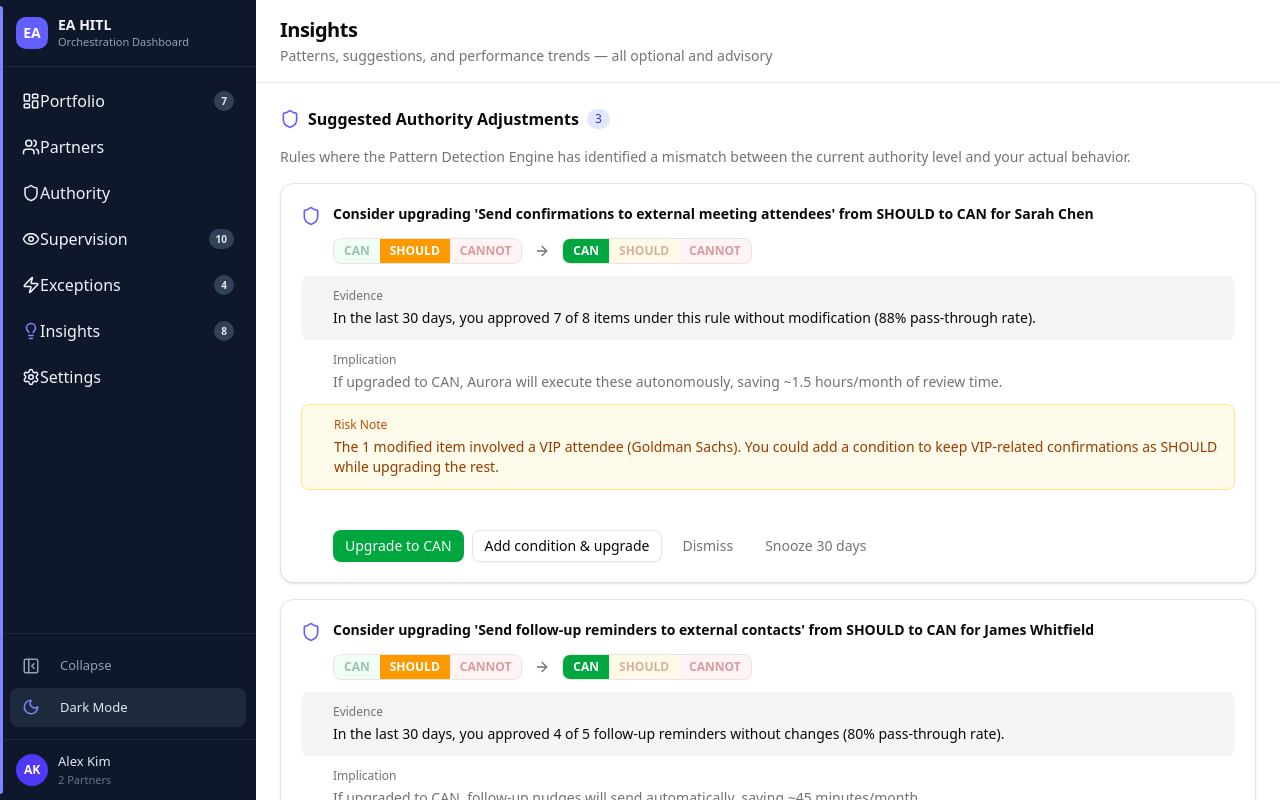
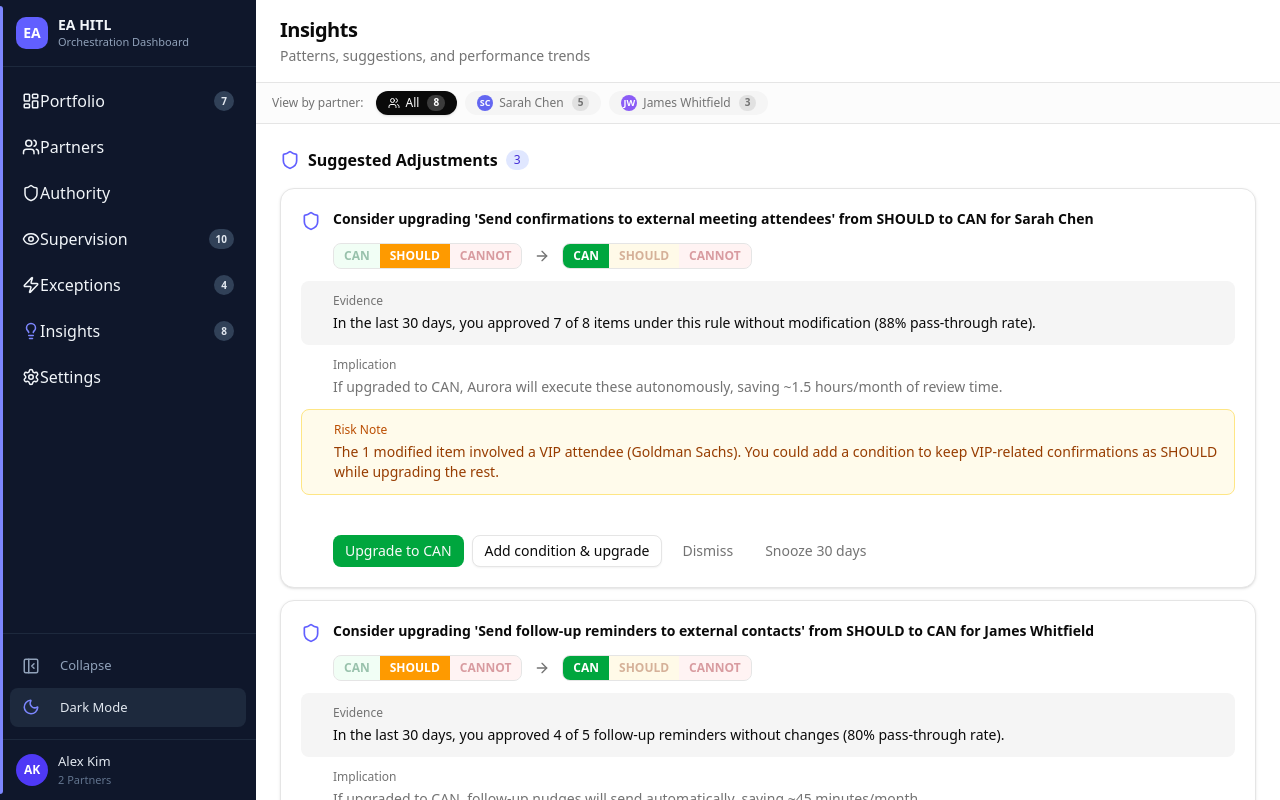
Before and after one commit to dhruvagmck/EADash, a React (Vite) app: page /insights in a window 1280 px wide. Built offline with nearby package versions, Linux system fonts and the light colour scheme.

Commit message:
Implement partner filtering across multiple views, including SupervisionQueue, ExceptionsView, InsightsView, AuthorityEditor, and PartnerProfileView. Update imports for PartnerFilterBar and enhance state management for selected partners and counts in each component.

```diff
--- /dev/null
+++ b/src/components/shared/PartnerFilterBar.tsx
@@ -0,0 +1,104 @@
+import type { Partner } from "@/data/types"
+import { cn } from "@/lib/utils"
+import { Users } from "lucide-react"
+
+interface PartnerFilterBarProps {
+  partners: Partner[]
+  selectedPartnerId: string | null
+  onSelectPartner: (partnerId: string | null) => void
+  partnerCounts: Record<string, number>
+  totalCount: number
+  /** If true (default), show an "All" pill. Set false for single-partner views. */
+  showAll?: boolean
+}
+
+export default function PartnerFilterBar({
+  partners,
+  selectedPartnerId,
+  onSelectPartner,
+  partnerCounts,
+  totalCount,
+  showAll = true,
+}: PartnerFilterBarProps) {
+  return (
+    <div className="flex shrink-0 items-center gap-2 border-b bg-muted/30 px-4 py-2">
+      <span className="mr-1 text-xs font-medium text-muted-foreground">
+        View by partner:
+      </span>
+
+      {/* All partners pill */}
+      {showAll && (
+        <button
+          onClick={() => onSelectPartner(null)}
+          className={cn(
+            "inline-flex items-center gap-1.5 rounded-full px-3 py-1 text-xs font-medium transition-colors",
+            selectedPartnerId === null
+              ? "bg-foreground text-background shadow-sm"
+              : "bg-muted text-muted-foreground hover:bg-muted/80 hover:text-foreground"
+          )}
+        >
+          <Users className="h-3 w-3" />
+          All
+          <span
+            className={cn(
+              "ml-0.5 rounded-full px-1.5 py-px text-[10px] font-semibold tabular-nums",
+              selectedPartnerId === null
+                ? "bg-background/20 text-background"
+                : "bg-muted-foreground/15 text-muted-foreground"
+            )}
+          >
+            {totalCount}
+          </span>
+        </button>
+      )}
+
+      {/* Individual partner pills */}
+      {partners.map((partner) => {
+        const count = partnerCounts[partner.id] || 0
+        const isActive = selectedPartnerId === partner.id
+
+        return (
+          <button
+            key={partner.id}
+            onClick={() => onSelectPartner(partner.id)}
+            className={cn(
+              "inline-flex items-center gap-1.5 rounded-full px-3 py-1 text-xs font-medium transition-colors",
+              isActive
+                ? "shadow-sm text-white"
+                : "bg-muted text-muted-foreground hover:bg-muted/80 hover:text-foreground"
+            )}
+            style={
+              isActive
+                ? { backgroundColor: partner.colorAccent }
+                : undefined
+            }
+          >
+            {/* Mini avatar */}
+            <span
+              className={cn(
+                "flex h-4 w-4 items-center justify-center rounded-full text-[9px] font-bold text-white",
+                isActive && "ring-1 ring-white/30"
+              )}
+              style={{ backgroundColor: isActive ? "rgba(255,255,255,0.25)" : partner.colorAccent }}
+            >
+              {partner.initials}
+            </span>
+            {partner.name}
+            {count > 0 && (
+              <span
+                className={cn(
+                  "ml-0.5 rounded-full px-1.5 py-px text-[10px] font-semibold tabular-nums",
+                  isActive
+                    ? "bg-white/20 text-white"
+                    : "bg-muted-foreground/15 text-muted-foreground"
+                )}
+              >
+                {count}
+              </span>
+            )}
+          </button>
+        )
+      })}
+    </div>
+  )
+}
--- a/src/pages/AuthorityEditor.tsx
+++ b/src/pages/AuthorityEditor.tsx
@@ -1,12 +1,26 @@
-import { useState } from "react"
+import { useState, useMemo } from "react"
 import PageHeader from "@/components/layout/PageHeader"
-import PartnerSelector from "@/components/authority/PartnerSelector"
+import PartnerFilterBar from "@/components/shared/PartnerFilterBar"
 import AuthorityProfile from "@/components/authority/AuthorityProfile"
 import { partners } from "@/data/partners"
 import { authorityRules } from "@/data/authority"
 
 export default function AuthorityEditor() {
-  const [selectedPartnerId, setSelectedPartnerId] = useState(partners[0].id)
+  const [selectedPartnerId, setSelectedPartnerId] = useState<string | null>(
+    partners[0].id
+  )
+
+  // Count rules per partner for the filter bar
+  const partnerCounts = useMemo(() => {
+    const counts: Record<string, number> = {}
+    for (const rule of authorityRules) {
+      counts[rule.partnerId] = (counts[rule.partnerId] || 0) + 1
+    }
+    return counts
+  }, [])
+
+  // If no partner selected (shouldn't happen since showAll=false), default to first
+  const effectivePartnerId = selectedPartnerId ?? partners[0].id
 
   return (
     <div className="flex min-h-0 flex-1 flex-col">
@@ -15,15 +29,19 @@ export default function AuthorityEditor() {
         subtitle="Define CAN / SHOULD / CANNOT rules per Partner per domain"
       />
 
-      <div className="flex min-h-0 flex-1 gap-6 overflow-hidden p-6">
-        <PartnerSelector
-          partners={partners}
-          rules={authorityRules}
-          selectedId={selectedPartnerId}
-          onSelect={setSelectedPartnerId}
-        />
+      {/* Partner filter bar — no "All" since rules are per-partner */}
+      <PartnerFilterBar
+        partners={partners}
+        selectedPartnerId={effectivePartnerId}
+        onSelectPartner={(id) => setSelectedPartnerId(id ?? partners[0].id)}
+        partnerCounts={partnerCounts}
+        totalCount={authorityRules.length}
+        showAll={false}
+      />
+
+      <div className="min-h-0 flex-1 overflow-hidden p-6">
         <AuthorityProfile
-          partnerId={selectedPartnerId}
+          partnerId={effectivePartnerId}
           rules={authorityRules}
         />
       </div>
--- a/src/pages/ExceptionsView.tsx
+++ b/src/pages/ExceptionsView.tsx
@@ -1,7 +1,9 @@
-import { useState, useEffect, useCallback } from "react"
+import { useState, useMemo, useEffect, useCallback } from "react"
 import PageHeader from "@/components/layout/PageHeader"
 import ExceptionCard from "@/components/exceptions/ExceptionCard"
+import PartnerFilterBar from "@/components/shared/PartnerFilterBar"
 import { useDashboardState, useDashboardActions } from "@/store/DashboardContext"
+import { partners } from "@/data/partners"
 
 import { Button } from "@/components/ui/button"
 import { toast } from "sonner"
@@ -18,6 +20,24 @@ export default function ExceptionsView() {
   const { resolveException, undoResolveException } = useDashboardActions()
   const [banner, setBanner] = useState<ResolutionBanner | null>(null)
   const [undoTimer, setUndoTimer] = useState(60)
+  const [selectedPartnerId, setSelectedPartnerId] = useState<string | null>(null)
+
+  // Partner counts and filtered exceptions
+  const partnerCounts = useMemo(() => {
+    const counts: Record<string, number> = {}
+    for (const exc of exceptions) {
+      counts[exc.partnerId] = (counts[exc.partnerId] || 0) + 1
+    }
+    return counts
+  }, [exceptions])
+
+  const filteredExceptions = useMemo(
+    () =>
+      selectedPartnerId
+        ? exceptions.filter((e) => e.partnerId === selectedPartnerId)
+        : exceptions,
+    [exceptions, selectedPartnerId]
+  )
 
   // Count down the undo timer
   useEffect(() => {
@@ -69,6 +89,15 @@ export default function ExceptionsView() {
         subtitle="Synthesized decisions requiring your judgment"
       />
 
+      {/* Partner filter bar */}
+      <PartnerFilterBar
+        partners={partners}
+        selectedPartnerId={selectedPartnerId}
+        onSelectPartner={setSelectedPartnerId}
+        partnerCounts={partnerCounts}
+        totalCount={exceptions.length}
+      />
+
       {/* Resolution confirmation banner */}
       {banner && (
         <div className="flex shrink-0 flex-wrap items-center justify-between gap-2 border-b bg-green-50 px-6 py-3 dark:bg-green-950">
@@ -97,7 +126,7 @@ export default function ExceptionsView() {
 
       <div className="min-h-0 flex-1 overflow-y-auto">
         <div className="mx-auto max-w-5xl space-y-5 p-6">
-          {exceptions.map((exception) => (
+          {filteredExceptions.map((exception) => (
             <ExceptionCard
               key={exception.id}
               exception={exception}
@@ -106,7 +135,7 @@ export default function ExceptionsView() {
           ))}
 
           {/* Empty state */}
-          {exceptions.length === 0 && (
+          {filteredExceptions.length === 0 && (
             <div className="flex flex-col items-center justify-center py-20 text-center">
               <p className="text-sm font-medium text-muted-foreground">
                 No exceptions require your attention.
--- a/src/pages/InsightsView.tsx
+++ b/src/pages/InsightsView.tsx
@@ -1,9 +1,12 @@
+import { useState, useMemo } from "react"
 import PageHeader from "@/components/layout/PageHeader"
 import AdjustmentCard from "@/components/insights/AdjustmentCard"
 import GuidanceCard from "@/components/insights/GuidanceCard"
 import PatternReports from "@/components/insights/PatternReports"
+import PartnerFilterBar from "@/components/shared/PartnerFilterBar"
 import { Separator } from "@/components/ui/separator"
 import { useDashboardState, useDashboardActions } from "@/store/DashboardContext"
+import { partners } from "@/data/partners"
 import { patternReport } from "@/data/insights"
 import { toast } from "sonner"
 import { Shield, Sparkles, BarChart3 } from "lucide-react"
@@ -11,6 +14,35 @@ import { Shield, Sparkles, BarChart3 } from "lucide-react"
 export default function InsightsView() {
   const { adjustments, guidance } = useDashboardState()
   const { dismissAdjustment, dismissGuidance } = useDashboardActions()
+  const [selectedPartnerId, setSelectedPartnerId] = useState<string | null>(null)
+
+  // Partner counts (adjustments + guidance combined)
+  const partnerCounts = useMemo(() => {
+    const counts: Record<string, number> = {}
+    for (const adj of adjustments) {
+      counts[adj.partnerId] = (counts[adj.partnerId] || 0) + 1
+    }
+    for (const g of guidance) {
+      counts[g.partnerId] = (counts[g.partnerId] || 0) + 1
+    }
+    return counts
+  }, [adjustments, guidance])
+
+  const filteredAdjustments = useMemo(
+    () =>
+      selectedPartnerId
+        ? adjustments.filter((a) => a.partnerId === selectedPartnerId)
+        : adjustments,
+    [adjustments, selectedPartnerId]
+  )
+
+  const filteredGuidance = useMemo(
+    () =>
+      selectedPartnerId
+        ? guidance.filter((g) => g.partnerId === selectedPartnerId)
+        : guidance,
+    [guidance, selectedPartnerId]
+  )
 
   const handleDismissAdjustment = (id: string) => {
     const adj = adjustments.find((a) => a.id === id)
@@ -40,7 +72,16 @@ export default function InsightsView() {
     <div className="flex min-h-0 flex-1 flex-col">
       <PageHeader
         title="Insights"
-        subtitle="Patterns, suggestions, and performance trends — all optional and advisory"
+        subtitle="Patterns, suggestions, and performance trends"
+      />
+
+      {/* Partner filter bar */}
+      <PartnerFilterBar
+        partners={partners}
+        selectedPartnerId={selectedPartnerId}
+        onSelectPartner={setSelectedPartnerId}
+        partnerCounts={partnerCounts}
+        totalCount={adjustments.length + guidance.length}
       />
 
       <div className="min-h-0 flex-1 overflow-y-auto">
@@ -50,19 +91,17 @@ export default function InsightsView() {
             <div className="mb-4 flex items-center gap-2">
               <Shield className="h-5 w-5 text-indigo-500" />
               <h2 className="text-base font-semibold">
-                Suggested Authority Adjustments
+                Suggested Adjustments
               </h2>
-              <span className="rounded-full bg-indigo-100 px-2 py-0.5 text-xs font-medium text-indigo-700 dark:bg-indigo-950 dark:text-indigo-300">
-                {adjustments.length}
-              </span>
+              {filteredAdjustments.length > 0 && (
+                <span className="rounded-full bg-indigo-100 px-2 py-0.5 text-xs font-medium text-indigo-700 dark:bg-indigo-950 dark:text-indigo-300">
+                  {filteredAdjustments.length}
+                </span>
+              )}
             </div>
-            <p className="mb-4 text-sm text-muted-foreground">
-              Rules where the Pattern Detection Engine has identified a mismatch
-              between the current authority level and your actual behavior.
-            </p>
-            {adjustments.length > 0 ? (
-              <div className="space-y-4">
-                {adjustments.map((adj) => (
+            {filteredAdjustments.length > 0 ? (
+              <div className="space-y-3">
+                {filteredAdjustments.map((adj) => (
                   <AdjustmentCard
                     key={adj.id}
                     adjustment={adj}
@@ -71,8 +110,8 @@ export default function InsightsView() {
                 ))}
               </div>
             ) : (
-              <p className="py-6 text-center text-sm text-muted-foreground">
-                No pending adjustment suggestions.
+              <p className="py-4 text-center text-sm text-muted-foreground">
+                No pending suggestions.
               </p>
             )}
           </section>
@@ -84,17 +123,15 @@ export default function InsightsView() {
             <div className="mb-4 flex items-center gap-2">
               <Sparkles className="h-5 w-5 text-amber-500" />
               <h2 className="text-base font-semibold">Proactive Guidance</h2>
-              <span className="rounded-full bg-amber-100 px-2 py-0.5 text-xs font-medium text-amber-700 dark:bg-amber-950 dark:text-amber-300">
-                {guidance.length}
-              </span>
+              {filteredGuidance.length > 0 && (
+                <span className="rounded-full bg-amber-100 px-2 py-0.5 text-xs font-medium text-amber-700 dark:bg-amber-950 dark:text-amber-300">
+                  {filteredGuidance.length}
+                </span>
+              )}
             </div>
-            <p className="mb-4 text-sm text-muted-foreground">
-              Suggestions for partner wellbeing, logistics optimization, and
-              relationship stewardship.
-            </p>
-            {guidance.length > 0 ? (
+            {filteredGuidance.length > 0 ? (
               <div className="grid grid-cols-1 gap-3 lg:grid-cols-2">
-                {guidance.map((g) => (
+                {filteredGuidance.map((g) => (
                   <GuidanceCard
                     key={g.id}
                     guidance={g}
@@ -104,7 +141,7 @@ export default function InsightsView() {
                 ))}
               </div>
             ) : (
-              <p className="py-6 text-center text-sm text-muted-foreground">
+              <p className="py-4 text-center text-sm text-muted-foreground">
                 No proactive suggestions at this time.
               </p>
             )}
@@ -117,12 +154,9 @@ export default function InsightsView() {
             <div className="mb-4 flex items-center gap-2">
               <BarChart3 className="h-5 w-5 text-cyan-500" />
               <h2 className="text-base font-semibold">
-                Pattern Reports (Monthly)
+                Pattern Reports
               </h2>
             </div>
-            <p className="mb-4 text-sm text-muted-foreground">
-              Aggregate analytics for your portfolio. Generated monthly.
-            </p>
             <PatternReports report={patternReport} />
           </section>
         </div>
--- a/src/pages/PartnerProfileView.tsx
+++ b/src/pages/PartnerProfileView.tsx
@@ -1,6 +1,6 @@
-import { useState } from "react"
+import { useState, useMemo } from "react"
 import PageHeader from "@/components/layout/PageHeader"
-import PartnerAvatar from "@/components/shared/PartnerAvatar"
+import PartnerFilterBar from "@/components/shared/PartnerFilterBar"
 import ProfileContent from "@/components/profile/ProfileContent"
 import { partners } from "@/data/partners"
 import { authorityRules } from "@/data/authority"
@@ -8,13 +8,11 @@ import {
   useDashboardState,
   useDashboardActions,
 } from "@/store/DashboardContext"
-import { Input } from "@/components/ui/input"
-import { cn } from "@/lib/utils"
-import { Search } from "lucide-react"
 
 export default function PartnerProfileView() {
-  const [selectedId, setSelectedId] = useState(partners[0]?.id || "")
-  const [search, setSearch] = useState("")
+  const [selectedId, setSelectedId] = useState<string | null>(
+    partners[0]?.id || null
+  )
   const { partnerProfiles } = useDashboardState()
   const {
     updatePreference,
@@ -28,109 +26,68 @@ export default function PartnerProfileView() {
     removeCommitment,
   } = useDashboardActions()
 
-  const filteredPartners = partners.filter((p) =>
-    p.name.toLowerCase().includes(search.toLowerCase())
-  )
+  // Count preferences + notes per partner for the filter bar badges
+  const partnerCounts = useMemo(() => {
+    const counts: Record<string, number> = {}
+    for (const profile of partnerProfiles) {
+      counts[profile.partnerId] =
+        profile.preferences.length + profile.deskNotes.length
+    }
+    return counts
+  }, [partnerProfiles])
 
-  const selectedPartner = partners.find((p) => p.id === selectedId)
+  const effectiveId = selectedId ?? partners[0]?.id
+  const selectedPartner = partners.find((p) => p.id === effectiveId)
   const selectedProfile = partnerProfiles.find(
-    (p) => p.partnerId === selectedId
+    (p) => p.partnerId === effectiveId
   )
 
   return (
     <div className="flex min-h-0 flex-1 flex-col">
       <PageHeader
         title="Partner Profiles"
-        subtitle="Desk notes, preferences, and handoff context — the permanent knowledge base for each partner."
+        subtitle="Desk notes, preferences, and handoff context for each partner"
       />
 
-      <div className="flex min-h-0 flex-1 gap-0 px-4 py-2">
-        {/* Left Sidebar: Partner Selector */}
-        <div className="flex w-[280px] shrink-0 flex-col border-r pr-4">
-          {/* Search */}
-          <div className="relative mb-3 shrink-0">
-            <Search className="absolute left-2.5 top-2.5 h-3.5 w-3.5 text-muted-foreground" />
-            <Input
-              placeholder="Search partners..."
-              value={search}
-              onChange={(e) => setSearch(e.target.value)}
-              className="h-8 pl-8 text-xs"
+      {/* Partner filter bar — no "All" since profiles are per-partner */}
+      <PartnerFilterBar
+        partners={partners}
+        selectedPartnerId={effectiveId}
+        onSelectPartner={(id) => setSelectedId(id ?? partners[0]?.id)}
+        partnerCounts={partnerCounts}
+        totalCount={partnerProfiles.reduce(
+          (sum, p) => sum + p.preferences.length + p.deskNotes.length,
+          0
+        )}
+        showAll={false}
       />
-          </div>
 
-          <p className="mb-3 shrink-0 text-xs font-medium uppercase tracking-wider text-muted-foreground">
-            Partners
-          </p>
-
-          {/* Partner list */}
-          <div className="min-h-0 flex-1 space-y-2 overflow-y-auto">
-            {filteredPartners.map((partner) => {
-              const profile = partnerProfiles.find(
-                (p) => p.partnerId === partner.id
-              )
-              const isSelected = partner.id === selectedId
-              const prefCount = profile?.preferences.length ?? 0
-              const noteCount = profile?.deskNotes.length ?? 0
-
-              return (
-                <button
-                  key={partner.id}
-                  onClick={() => setSelectedId(partner.id)}
-                  className={cn(
-                    "flex w-full items-center justify-between rounded-lg border p-3 text-left transition-colors",
-                    isSelected
-                      ? "border-border bg-muted shadow-sm"
-                      : "border-transparent hover:bg-muted"
-                  )}
-                >
-                  <PartnerAvatar partner={partner} showInfo />
-                  <div className="ml-2 shrink-0 text-right">
-                    <span className="block text-xs text-muted-foreground">
-                      {prefCount} prefs
-                    </span>
-                    <span className="block text-[10px] text-muted-foreground/70">
-                      {noteCount} notes
-                    </span>
-                  </div>
-                </button>
-              )
-            })}
-
-            {filteredPartners.length === 0 && (
-              <p className="py-4 text-center text-xs text-muted-foreground">
-                No partners match your search.
-              </p>
-            )}
-          </div>
-        </div>
-
-        {/* Right Content: Profile */}
-        <div className="flex min-h-0 min-w-0 flex-1 pl-4">
+      <div className="flex min-h-0 flex-1 px-4 py-2">
         {selectedPartner && selectedProfile ? (
           <ProfileContent
             partner={selectedPartner}
             profile={selectedProfile}
             rules={authorityRules}
             onUpdatePreference={(pref) =>
-                updatePreference(selectedId, pref)
+              updatePreference(effectiveId, pref)
             }
-              onAddDeskNote={(note) => addDeskNote(selectedId, note)}
-              onTogglePinNote={(noteId) => togglePinNote(selectedId, noteId)}
+            onAddDeskNote={(note) => addDeskNote(effectiveId, note)}
+            onTogglePinNote={(noteId) => togglePinNote(effectiveId, noteId)}
             onUpdateHandoff={(text) =>
-                updateCoverageHandoff(selectedId, text)
+              updateCoverageHandoff(effectiveId, text)
             }
             onUpdateEscalation={(text) =>
-                updateEscalationNotes(selectedId, text)
+              updateEscalationNotes(effectiveId, text)
             }
             onAddVIPContact={(contact) =>
-                addVIPContact(selectedId, contact)
+              addVIPContact(effectiveId, contact)
             }
             onRemoveVIPContact={(name) =>
-                removeVIPContact(selectedId, name)
+              removeVIPContact(effectiveId, name)
             }
-              onAddCommitment={(c) => addCommitment(selectedId, c)}
+            onAddCommitment={(c) => addCommitment(effectiveId, c)}
             onRemoveCommitment={(title) =>
-                removeCommitment(selectedId, title)
+              removeCommitment(effectiveId, title)
             }
           />
         ) : (
@@ -142,6 +99,5 @@ export default function PartnerProfileView() {
         )}
       </div>
     </div>
-    </div>
   )
 }
--- a/src/pages/SupervisionQueue.tsx
+++ b/src/pages/SupervisionQueue.tsx
@@ -2,7 +2,7 @@ import { useState, useMemo, useEffect, useCallback } from "react"
 import PageHeader from "@/components/layout/PageHeader"
 import QueueList from "@/components/supervision/QueueList"
 import SupervisionDetailPanel from "@/components/supervision/SupervisionDetailPanel"
-import PartnerFilterBar from "@/components/supervision/PartnerFilterBar"
+import PartnerFilterBar from "@/components/shared/PartnerFilterBar"
 import {
   useDashboardState,
   useDashboardActions,
```
Lines whose indentation alone changed are shown as unchanged.
